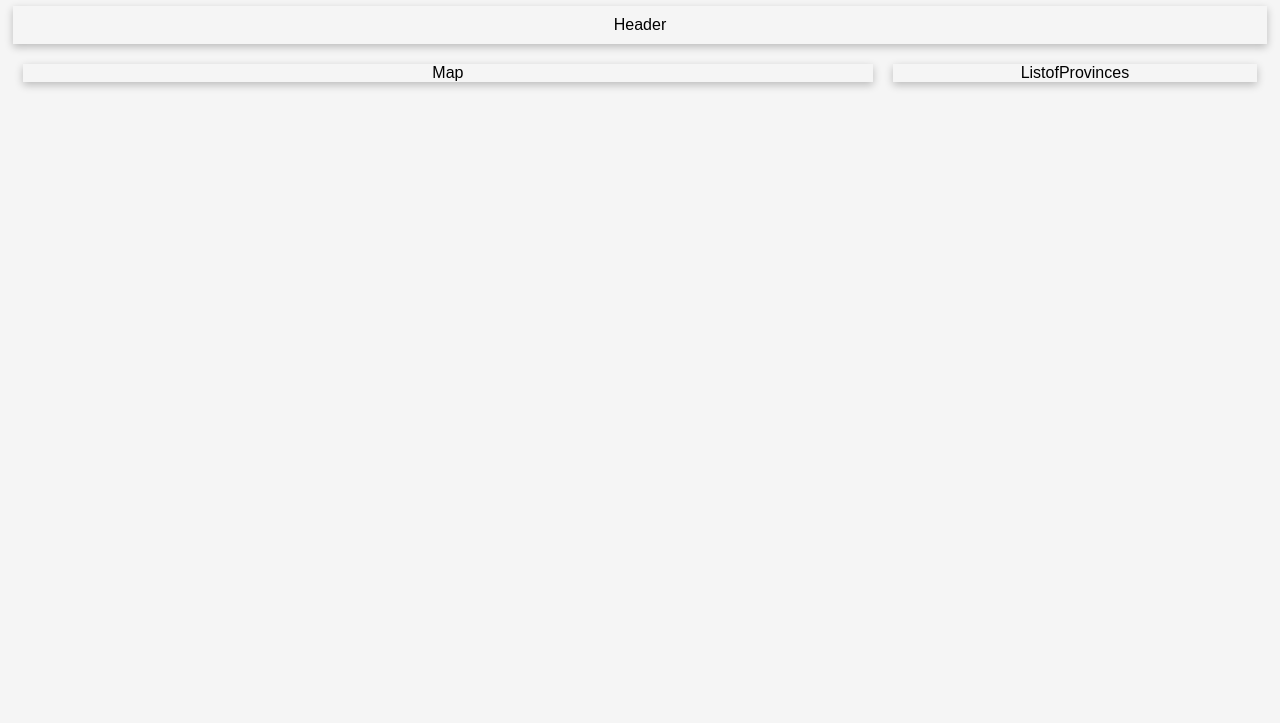
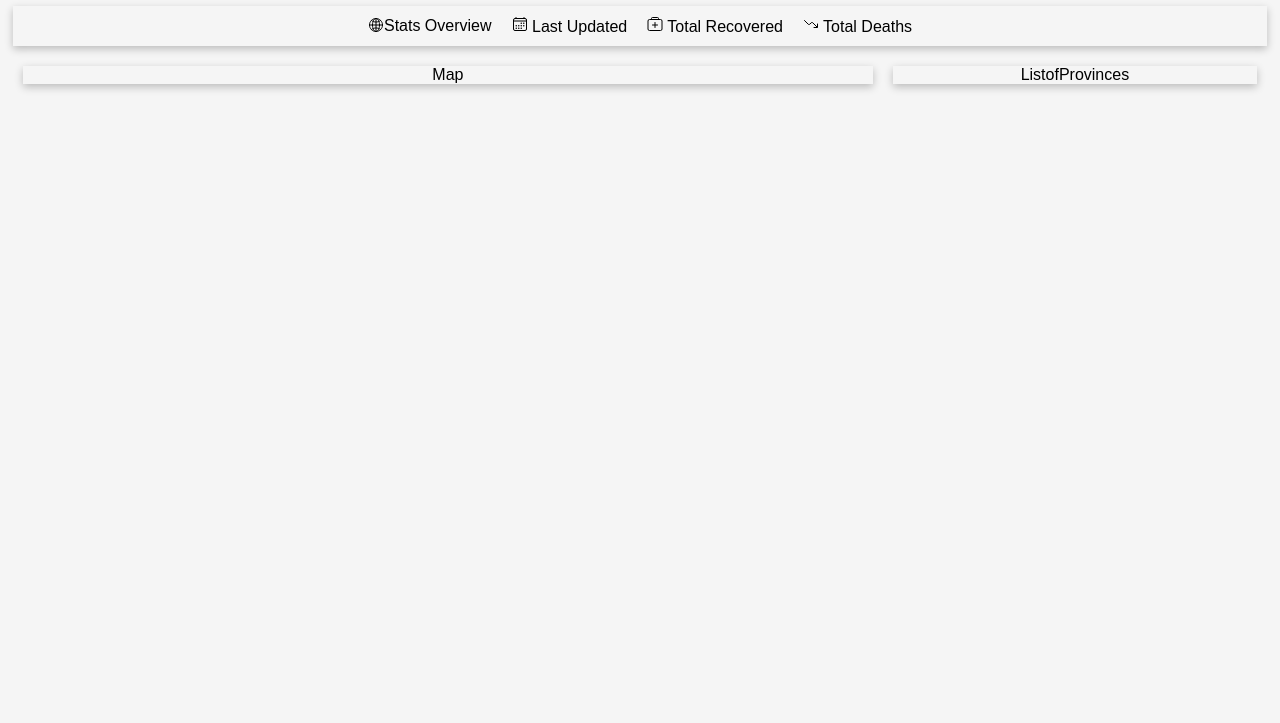
Before and after one commit to Jasleenkaur1998/CovidTracker, a plain HTML site: page index.html in a window 1280 px wide. Shown: the part 77-800 px from the top of the page. Drawn offline with nearby package versions, Linux system fonts and the light colour scheme.

Commit message:
Refs #5: Added the header component layout

```diff
--- a/index.html
+++ b/index.html
@@ -6,12 +6,32 @@
     <meta name="viewport" content="width=device-width, initial-scale=1.0">
     <title>Covid Tracker App</title>
     <link rel="stylesheet" href="styles/styles.css">
+    <script defer type="module" src="https://unpkg.com/ionicons@7.1.0/dist/ionicons/ionicons.esm.js"></script>
+    <script nomodule src="https://unpkg.com/ionicons@7.1.0/dist/ionicons/ionicons.js">
+    </script>
 </head>
 
 <body>
     <h1>Covid Tracker</h1>
-    <div class="flex-container">
-        <div class="header-container">Header</div>
+    <div class=" flex-container">
+        <div class="header-container">
+            <div style="display: flex; flex-direction: row;">
+                <ion-icon name="globe-outline"></ion-icon>
+                Stats Overview
+            </div>
+            <div>
+                <ion-icon name="calendar-outline"></ion-icon>
+                Last Updated
+            </div>
+            <div>
+                <ion-icon name="medkit-outline"></ion-icon>
+                Total Recovered
+            </div>
+            <div>
+                <ion-icon name="trending-down-outline"></ion-icon>
+                Total Deaths
+            </div>
+        </div>
         <div class="content-container">
             <div class="map-container">Map</div>
             <div class="aside-container">ListofProvinces</div>
--- a/styles/styles.css
+++ b/styles/styles.css
@@ -20,6 +20,10 @@ h1 {
 }
 
 .header-container {
+    display: flex;
+    justify-content: center;
+    align-items: center;
+    gap: 20px;
     box-shadow: rgba(0, 0, 0, 0.24) 0px 3px 8px;
     width: 100%;
     text-align: center;
```
